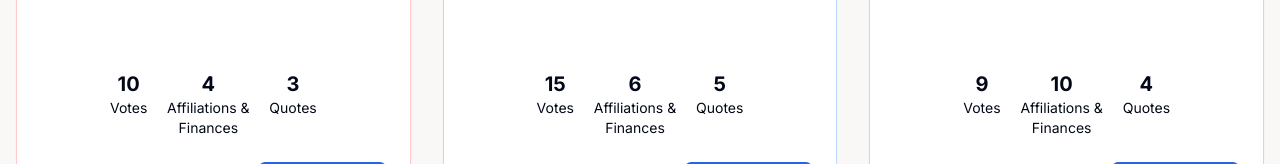
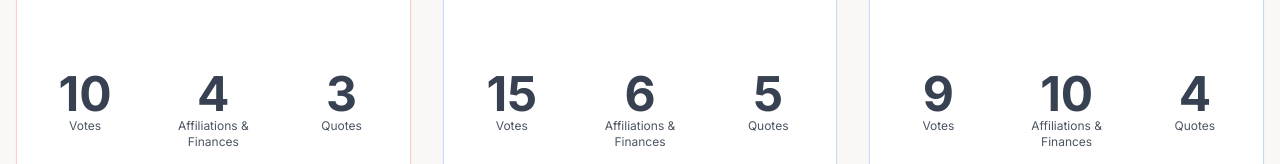
Before and after one commit to moinbukhari/politicians_fyi, a Next.js app: page / in a window 1280 px wide. Shown: the part 788-952 px from the top of the page. Built offline with nearby package versions, Linux system fonts and the light colour scheme.

Commit message:
misc styling fixes for stats shown per MP

```diff
--- a/components/homepage-card/index.tsx
+++ b/components/homepage-card/index.tsx
@@ -10,6 +10,7 @@ import {
 import { Button } from "@/components/ui/button";
 import { Badge } from "@/components/ui/badge";
 import classNames from "classnames";
+import Stats from "./stats";
 
 interface IHomepageCardProps {
     politician: any;
@@ -28,7 +29,7 @@ export default function HomepageCard(props: IHomepageCardProps) {
             onClick={handleClick}
             className={classNames(
                 "hover:shadow-md transition duration-300 cursor-pointer group",
-                politician.party === "Labour" ? "border-red-200 hover:border-red-200 hover:bg-red-200/10" : "border-blue-200 hover:border-blue-200 hover:bg-blue-200/10",
+                politician.party === "Labour" ? "border-red-200 hover:border-red-200 hover:bg-red-200/10" : "border-blue-200 hover:border-blue-200 hover:bg-blue-200/20",
             )}
         >
             <CardHeader>
@@ -49,27 +50,10 @@ export default function HomepageCard(props: IHomepageCardProps) {
                 </figure>
             </CardContent>
             <CardFooter className="flex flex-col justify-center">
-                <div className="flex gap-2 justify-between items-start w-[60%]">
-                    <div className="flex flex-col text-center justify-center items-center">
-                        <div className="text-xl font-bold">{politician.vote}</div>
-                        <div className="text-sm">Votes</div>
-                    </div>
-                    <div className="flex flex-col text-center justify-center items-center">
-                        <div className="text-xl font-bold">
-                            {politician.affiliationsFinances}
-                        </div>
-                        <div className="text-sm">Affiliations & Finances</div>
-                    </div>
-                    <div className="flex flex-col text-center justify-center items-center">
-                        <div className="text-xl font-bold">
-                            {politician.parliamentaryQuestions}
-                        </div>
-                        <div className="text-sm">Quotes</div>
-                    </div>
-                </div>
+                <Stats politician={politician} />
             </CardFooter>
             <CardFooter className="flex flex-row justify-end">
-                <Button className="w-max bg-blue-600 text-white rounded-md hover:bg-blue-700">
+                <Button className="w-max bg-blue-600 text-white rounded-md hover:bg-blue-700 group-hover:underline">
                     Write to MP {"->"}
                 </Button>
             </CardFooter>
--- /dev/null
+++ b/components/homepage-card/stats.tsx
@@ -0,0 +1,33 @@
+interface IStatsProps {
+    politician: any;
+}
+
+export default function Stats(props: IStatsProps) {
+    const { politician } = props;
+
+    return (
+        <div className="w-full grid grid-cols-3 gap-10 relative">
+            <StatBox value={politician.vote} label="Votes" />
+            <StatBox value={politician.affiliationsFinances} label="Affiliations & Finances" />
+            <StatBox value={politician.parliamentaryQuestions} label="Quotes" />
+        </div>
+    )
+}
+
+interface IStatBoxProps {
+    label: string;
+    value: string;
+}
+
+function StatBox(props: IStatBoxProps) {
+    const { value, label } = props;
+
+    return (
+        <div className="w-full relative">
+            <div className="w-full aspect-square flex flex-col justify-start items-center">
+                <div className="text-5xl font-bold text-gray-700 h-12">{value}</div>
+                <div className="text-xs text-center text-gray-600">{label}</div>
+            </div>
+        </div>
+    )
+}
```
